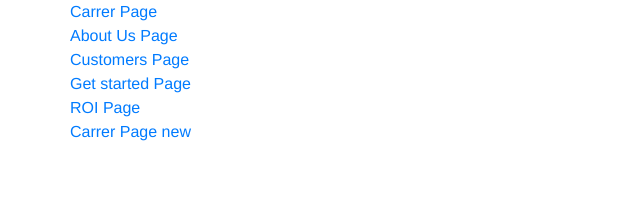
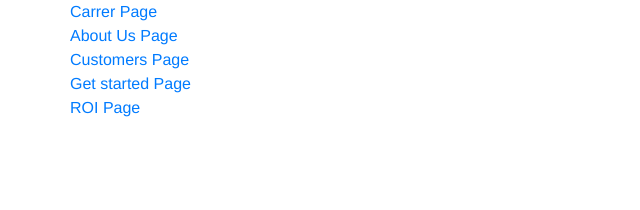
Before and after one commit to harshg6818/-modern-website, a Vue app: page / in a window 1280 px wide. Shown: the top 210 px of the page, without its empty margins (0-640 px from the left). Built offline with nearby package versions, Linux system fonts and the light colour scheme.

Commit message:
minor fix

```diff
--- a/src/router/index.js
+++ b/src/router/index.js
@@ -2,7 +2,7 @@ import Vue from "vue";
 import VueRouter from "vue-router";
 import Home from "../views/Home.vue";
 import About from "../views/hirexp-about.vue";
-import Carrer from "../views/hirexp-carrer.vue";
+// import Carrer from "../views/hirexp-carrer.vue";
 import Customers from "../views/hirexp-customers.vue";
 import GetStart from "../views/hirexp-getStart.vue";
 import Roi from "../views/hirexp-roi.vue";
@@ -18,11 +18,11 @@ const routes = [
     name: "Home",
     component: Home
   },
-  {
-    path: "/carrer",
-    name: "Carrer",
-    component: Carrer
-  },
+  // {
+  //   path: "/carrer",
+  //   name: "Carrer",
+  //   component: Carrer
+  // },
   {
     path: "/about",
     name: "About",
--- a/src/views/Home.vue
+++ b/src/views/Home.vue
@@ -2,7 +2,7 @@
   <div class="container">
     <div class="row">
       <a href="" target="_blank">
-        <router-link to="/carrer">Carrer Page</router-link>
+        <router-link to="/carrer-new">Carrer Page</router-link>
       </a>
     </div>
     <div class="row">
@@ -35,10 +35,10 @@
         <router-link to="/home-new">Home Page new</router-link>
       </a>
     </div> -->
-    <div class="row">
+    <!-- <div class="row">
       <a href="" target="_blank">
         <router-link to="/carrer-new">Carrer Page new</router-link>
       </a>
-    </div>
+    </div> -->
   </div>
 </template>
```
